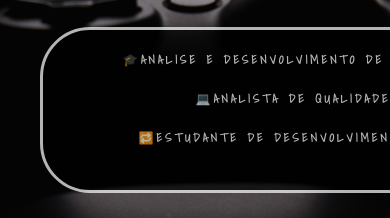
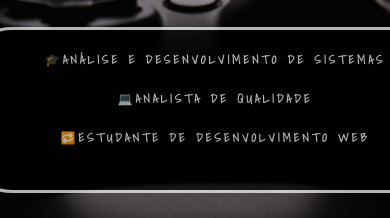
Before and after one commit to igorrsilvaaf/igor.codes2023, a website: page index.html in a window 390 px wide. Shown: the part 299-517 px from the top of the page. Drawn offline with nearby package versions, Linux system fonts and the light colour scheme; files whose address does not match are found by name.

Commit message:
CorrecaoOrtografia

```diff
--- a/css/style.css
+++ b/css/style.css
@@ -44,6 +44,7 @@ img:hover{
     text-transform: uppercase;
     align-items: center;
     margin-top: 30px;
+    place-items: center;
 }
 
 .conteudo .conteudos{
@@ -57,6 +58,7 @@ img:hover{
     flex-direction: column;
     background-color: black;
     opacity: 70%;
+    place-items: center;
 }
 
 .conteudos p{
@@ -247,7 +249,7 @@ img:hover{
     margin-top: -2rem;
 }
 
-/*Inicio responsividade*/
+
 @media screen and (max-width:500px){
     /*MAX WIDTH =  Tela menor que alguma resoluçao*/
     body{
@@ -291,6 +293,7 @@ img:hover{
         display: block;
         flex-direction: column;
         width: 100%;
+        place-items: center;
     }
 
     .conteudos{
@@ -309,6 +312,7 @@ img:hover{
         flex-direction: column;
         justify-content: center;
         margin-left: 95px;
+        place-items: center;
     }
 
     .rodape{
--- a/index.html
+++ b/index.html
@@ -32,7 +32,7 @@
             <section>
                 <div class="conteudo">
                     <div class="conteudos">
-                        <p>🎓Analise e Desenvolvimento de Sistemas</p>
+                        <p>🎓Análise e Desenvolvimento de Sistemas</p>
                         <p>💻Analista de Qualidade</p>
                         <p>🔁Estudante de Desenvolvimento Web</p>
                     </div>
```
